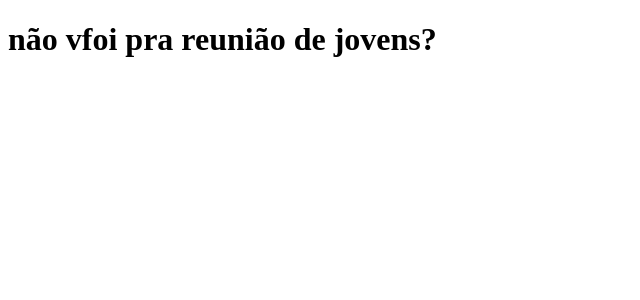
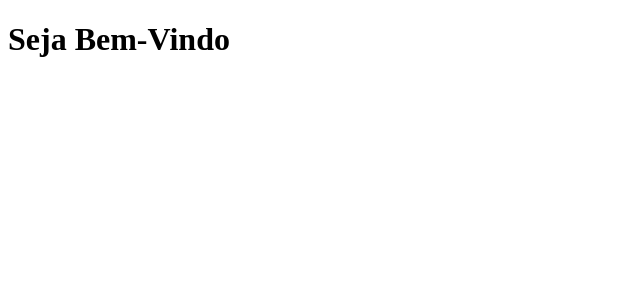
Before and after one commit to vinicius-henrique-araujo/clone-tabnews, a Next.js app: page / in a window 1280 px wide. Shown: the top 300 px of the page, without its empty margins (0-640 px from the left). Built offline with nearby package versions, Linux system fonts and the light colour scheme.

Commit message:
revião do texto do index

```diff
--- a/pages/index.js
+++ b/pages/index.js
@@ -1,5 +1,5 @@
 function Home(){
-    return <h1>não vfoi pra reunião de jovens?</h1>
+    return <h1> Seja Bem-Vindo</h1>
 }
 
 export default Home;
```
